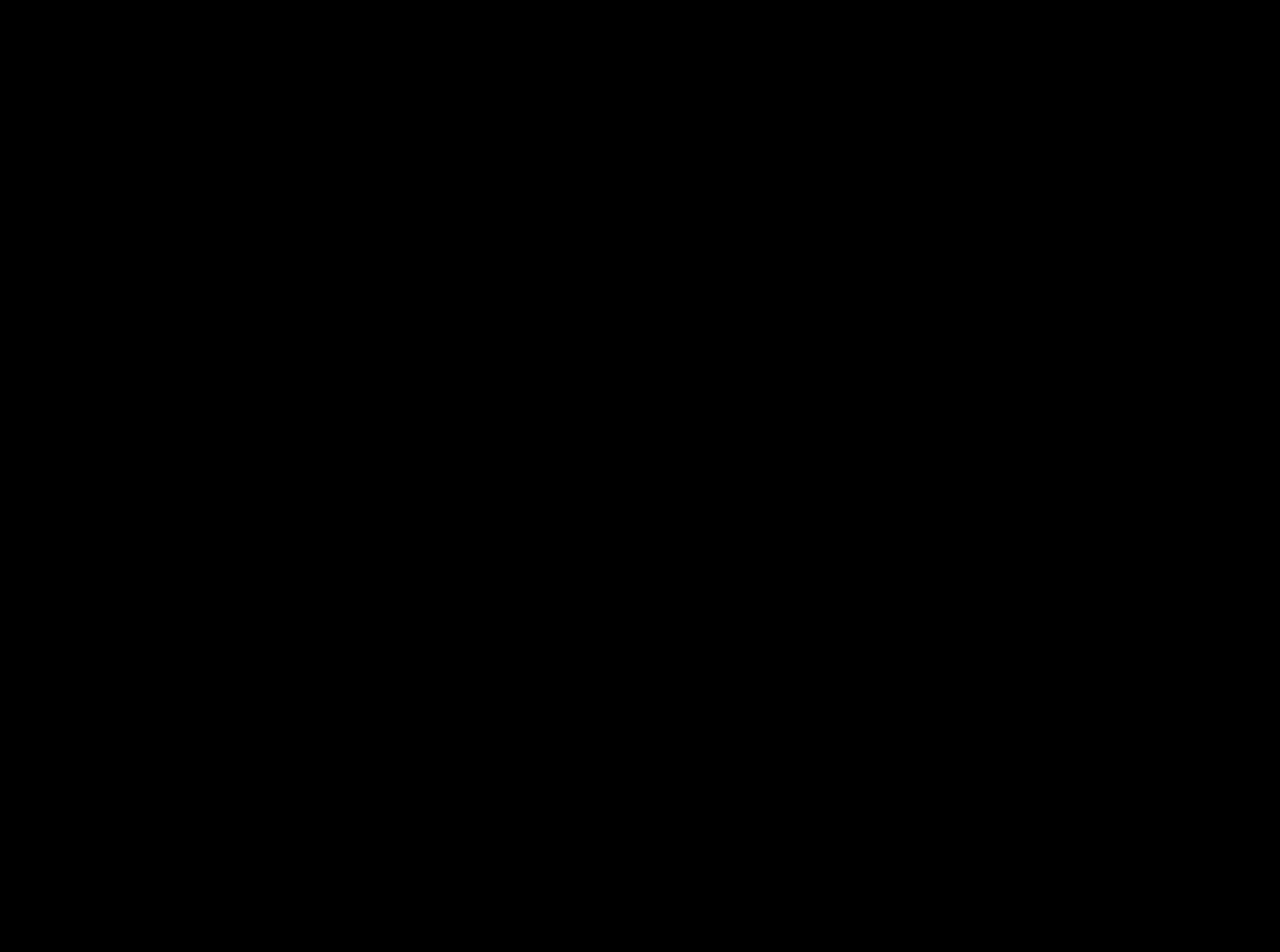
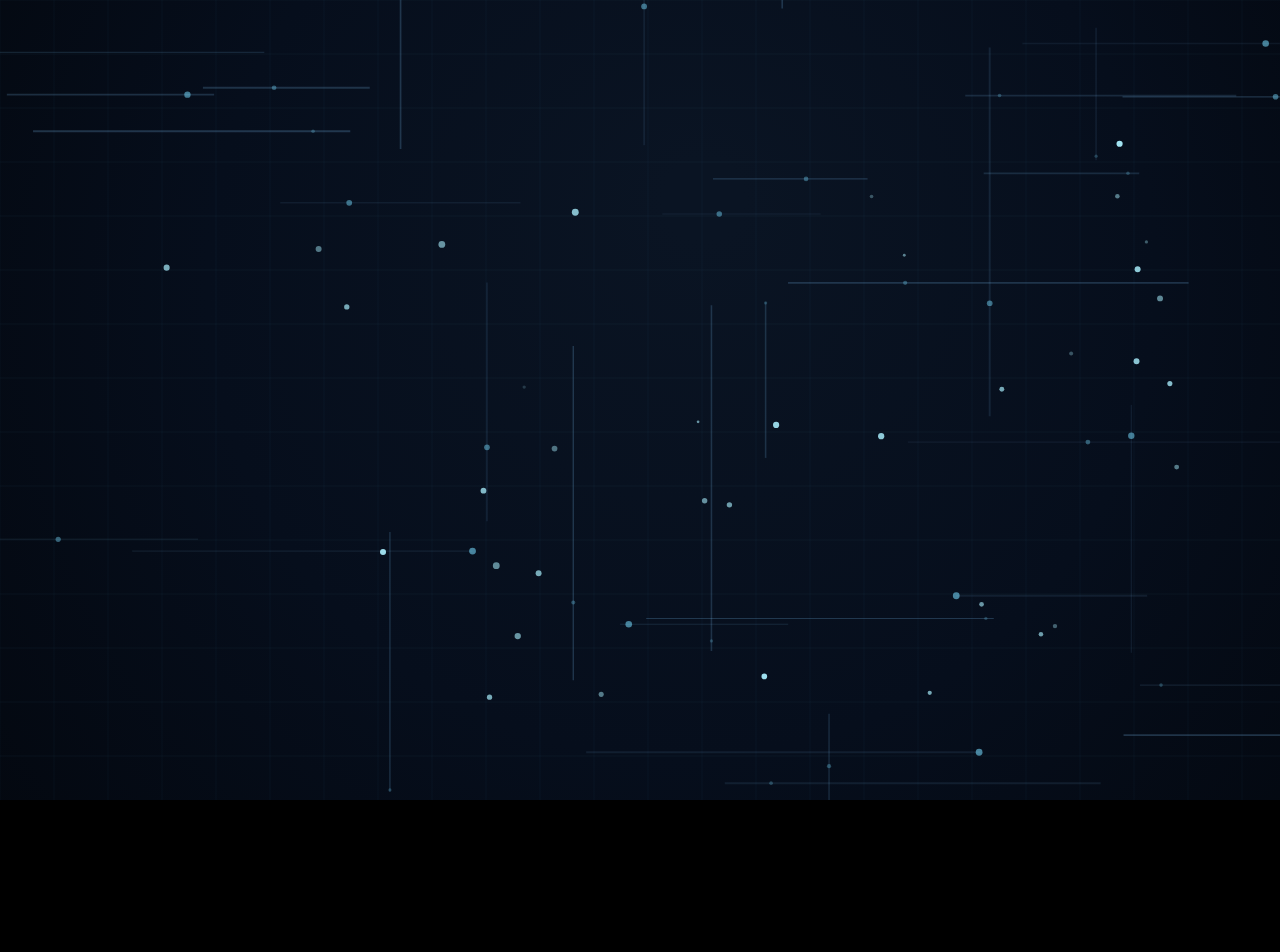
Before and after one commit to iven761001/ai-help, a Next.js app: page / in a window 1280 px wide. Shown: the top 952 px of the page. Before the commit the page ends 800 px from the top, so only its background shows below. Built offline with nearby package versions, Linux system fonts and the light colour scheme.

Commit message:
Update page.js

```diff
--- a/app/page.js
+++ b/app/page.js
@@ -1,5 +1,212 @@
+// app/page.js
 "use client";
 
-export default function Page() {
-  return <div className="text-white p-6">HELLO</div>;
+import { useEffect, useState } from "react";
+import dynamic from "next/dynamic";
+
+import TechBackground from "./components/global/TechBackground";
+import BindEmailScreen from "./components/screens/BindEmailScreen";
+import AvatarStage from "./components/AvatarStage";
+import ChatHUD from "./components/ChatHUD";
+import CompassCreator from "./components/CompassCreator";
+
+import { loadUser, saveUser } from "./lib/storage";
+
+const Avatar3D = dynamic(() => import("./components/Avatar3D"), { ssr: false });
+
+export default function HomePage() {
+  const [phase, setPhase] = useState("loading"); // loading | bindEmail | create | chat
+  const [email, setEmail] = useState("");
+  const [user, setUser] = useState(null);
+
+  const [draft, setDraft] = useState({
+    email: "",
+    avatar: "sky",
+    color: "sky",
+    voice: "warm",
+    nickname: ""
+  });
+
+  const [messages, setMessages] = useState([]);
+  const [input, setInput] = useState("");
+  const [sending, setSending] = useState(false);
+  const [currentEmotion, setCurrentEmotion] = useState("idle");
+
+  // ✅ init：保證一定會落在 bindEmail / chat
+  useEffect(() => {
+    try {
+      const saved = loadUser();
+      console.log("[init] saved =", saved);
+
+      if (saved?.email && saved?.nickname) {
+        setUser(saved);
+        setDraft((p) => ({
+          ...p,
+          email: saved.email,
+          nickname: saved.nickname,
+          avatar: saved.avatar || "sky",
+          color: saved.avatar || "sky",
+          voice: saved.voice || "warm"
+        }));
+        setMessages([
+          {
+            role: "assistant",
+            content: `嗨，我是「${saved.nickname}」。\n\n有任何鍍膜/清潔問題都可以直接問我～`
+          }
+        ]);
+        setPhase("chat");
+      } else {
+        setPhase("bindEmail");
+      }
+    } catch (e) {
+      console.log("[init] error =", e);
+      setPhase("bindEmail");
+    }
+  }, []);
+
+  const handleEmailSubmit = (e) => {
+    e.preventDefault();
+    const v = (email || "").trim();
+    if (!v) return;
+    setDraft((p) => ({ ...p, email: v }));
+    setPhase("create");
+  };
+
+  const handleDoneCreate = () => {
+    const profile = {
+      email: (draft.email || "").trim(),
+      nickname: (draft.nickname || "").trim(),
+      avatar: draft.avatar || draft.color || "sky",
+      voice: draft.voice || "warm"
+    };
+    if (!profile.email || !profile.nickname) return;
+
+    setUser(profile);
+    saveUser(profile);
+
+    setMessages([
+      {
+        role: "assistant",
+        content: `嗨，我是「${profile.nickname}」。\n\n之後有浴室、廚房、地板、玻璃鍍膜與清潔的問題，都可以直接問我～`
+      }
+    ]);
+    setPhase("chat");
+  };
+
+  const onSend = async (text) => {
+    if (!user) return;
+
+    const userMessage = { role: "user", content: text };
+    setMessages((prev) => [...prev, userMessage]);
+    setSending(true);
+    setCurrentEmotion("thinking");
+
+    try {
+      const res = await fetch("/api/chat", {
+        method: "POST",
+        headers: { "Content-Type": "application/json" },
+        body: JSON.stringify({
+          message: text,
+          nickname: user.nickname,
+          email: user.email,
+          avatar: user.avatar,
+          voice: user.voice
+        })
+      });
+
+      const data = await res.json();
+      setMessages((prev) => [
+        ...prev,
+        { role: "assistant", content: data.reply || "我剛剛有點當機，再問我一次可以嗎？" }
+      ]);
+      setCurrentEmotion(data.emotion || "idle");
+    } catch (err) {
+      console.error(err);
+      setMessages((prev) => [
+        ...prev,
+        { role: "assistant", content: "現在系統有點忙碌，稍後再試一次看看～" }
+      ]);
+      setCurrentEmotion("idle");
+    } finally {
+      setSending(false);
+    }
+  };
+
+  const onBackToCreator = () => {
+    if (!user) return;
+    setDraft((p) => ({
+      ...p,
+      email: user.email || p.email,
+      nickname: user.nickname || p.nickname,
+      voice: user.voice || p.voice,
+      avatar: user.avatar || p.avatar,
+      color: user.avatar || p.color
+    }));
+    setPhase("create");
+  };
+
+  return (
+    <TechBackground>
+      {/* ✅ Debug：你如果還是看不到 UI，至少這行一定會出現 */}
+      <div className="fixed top-2 left-2 z-[9999] text-[11px] text-white/80">
+        phase: {phase}
+      </div>
+
+      {phase === "loading" && (
+        <div className="min-h-screen flex items-center justify-center">
+          <div className="text-sm text-white/70">載入中…</div>
+        </div>
+      )}
+
+      {phase === "bindEmail" && (
+        <BindEmailScreen email={email} setEmail={setEmail} onSubmit={handleEmailSubmit} />
+      )}
+
+      {/* 下面這兩個畫面先放著（你後面要的 create/chat 轉場） */}
+      {phase === "create" && (
+        <div className="min-h-screen flex flex-col">
+          <div className="flex-1 relative">
+            <AvatarStage>
+              <Avatar3D variant={draft.avatar || draft.color || "sky"} emotion="idle" />
+              <div className="absolute bottom-5 left-0 right-0 text-center text-white/85">
+                <div className="text-sm font-semibold">
+                  {draft.nickname ? `「${draft.nickname}」` : "尚未命名"}
+                </div>
+                <div className="text-[11px] text-white/60">
+                  顏色：{draft.color} ／ 聲線：{draft.voice}
+                </div>
+              </div>
+            </AvatarStage>
+          </div>
+
+          {/* 轉輪 HUD */}
+          <div className="relative z-20">
+            <CompassCreator value={draft} onChange={setDraft} onDone={handleDoneCreate} disabled={false} />
+          </div>
+        </div>
+      )}
+
+      {phase === "chat" && user && (
+        <div className="min-h-screen flex flex-col">
+          <div className="flex-1 relative">
+            <AvatarStage>
+              <Avatar3D variant={user.avatar || "sky"} emotion={currentEmotion} />
+            </AvatarStage>
+          </div>
+
+          <div className="h-[46vh] px-3 pb-[calc(env(safe-area-inset-bottom)+12px)]">
+            <ChatHUD
+              user={user}
+              messages={messages}
+              sending={sending}
+              input={input}
+              setInput={setInput}
+              onSend={onSend}
+              onBackToCreator={onBackToCreator}
+            />
+          </div>
+        </div>
+      )}
+    </TechBackground>
+  );
 }
```
